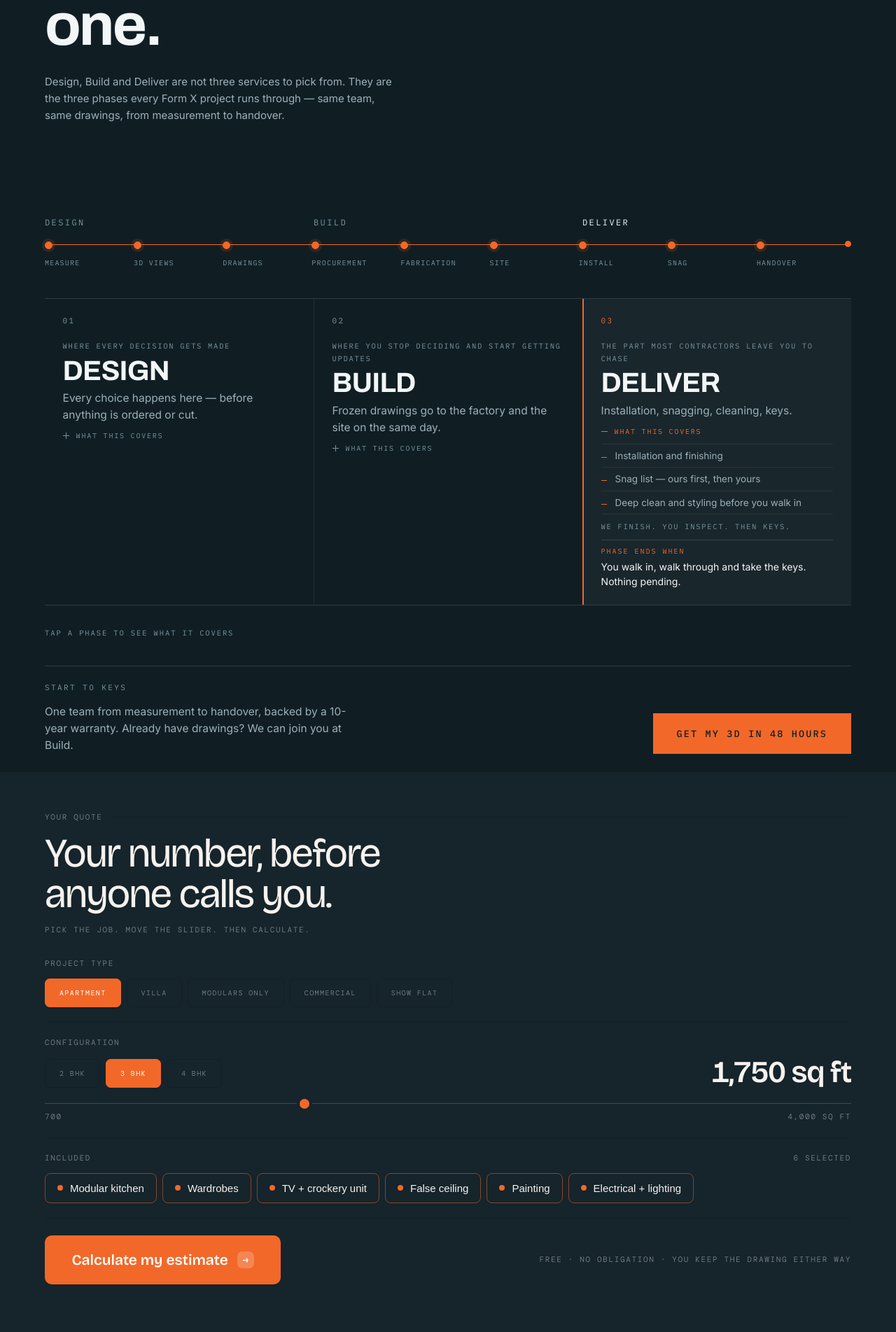
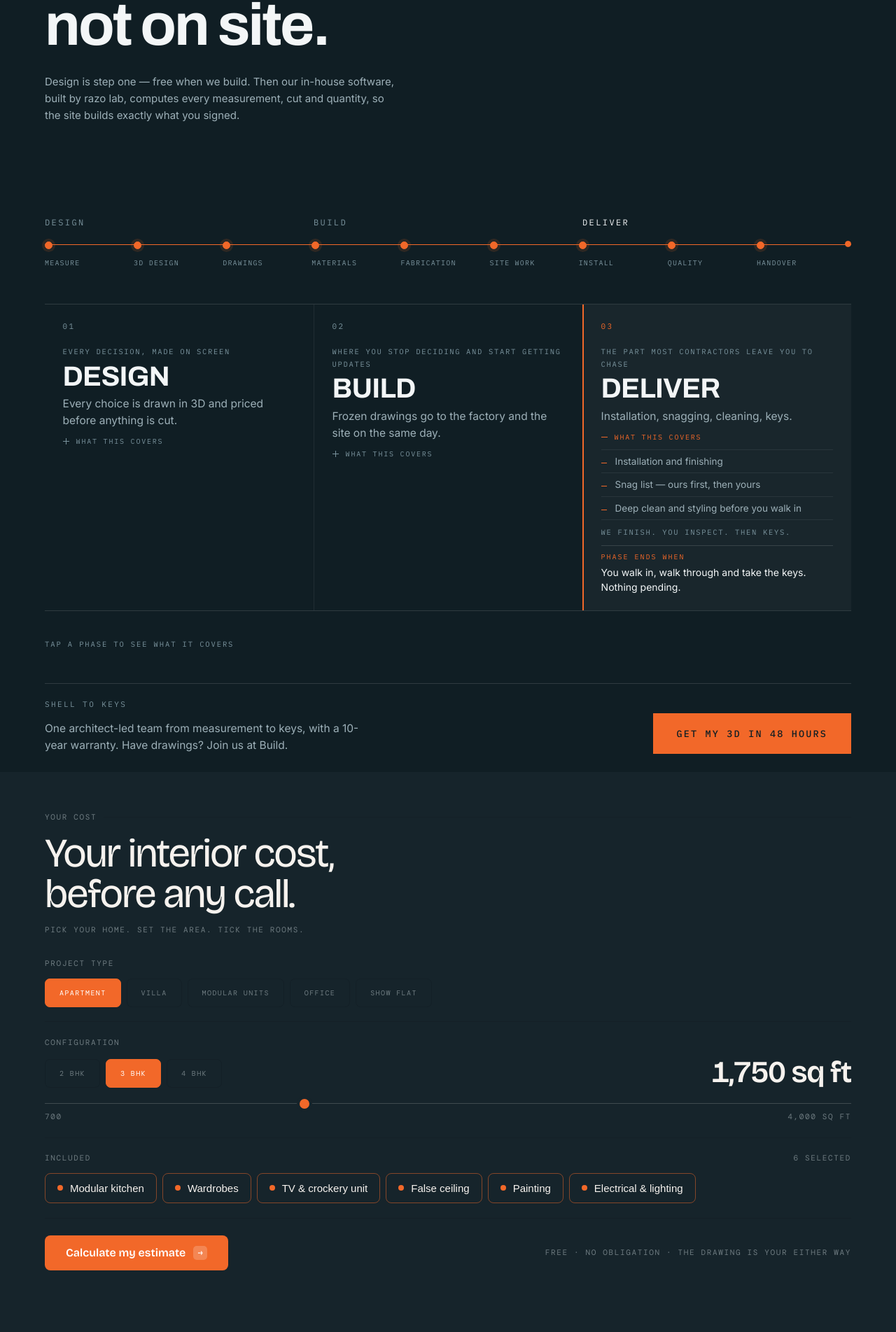
Before and after one commit to Zunasoft/formxinteriors, a Next.js app: page / in a window 1280 px wide. Shown: the part 2257-4160 px from the top of the page at 70% size. Built offline with nearby package versions, Linux system fonts and the light colour scheme.

Commit message:
content_changes_2

```diff
--- a/components/Estimator.css
+++ b/components/Estimator.css
@@ -164,27 +164,27 @@
 .est-calc {
   display: inline-flex;
   align-items: center;
-  gap: 13px;
+  gap: 11px;
   background: var(--orange);
   color: #fff;
   border: none;
-  border-radius: 10px;
+  border-radius: 8px;
   font-family: var(--display);
   font-weight: 600;
-  font-size: clamp(16px, 1.7vw, 21px);
-  padding: clamp(16px, 1.9vw, 22px) clamp(26px, 3vw, 40px);
+  font-size: 16px;
+  padding: 15px 30px;
   cursor: pointer;
   transition: background .22s;
 }
 .est-calc:hover { background: var(--ember); }
 .est-calc span {
-  width: 24px;
-  height: 24px;
-  border-radius: 7px;
+  width: 20px;
+  height: 20px;
+  border-radius: 5px;
   background: rgba(255,255,255,.2);
   display: grid;
   place-items: center;
-  font-size: 13px;
+  font-size: 11px;
 }
 
 /* ---- persistent result strip ---- */
--- a/components/Estimator.js
+++ b/components/Estimator.js
@@ -5,12 +5,12 @@ import "./Estimator.css";
 export default function Estimator() {
   useEffect(() => {
     const ITEMS = [
-      { k: "kitchen",  n: "Modular kitchen",       t: 250, p: 350, on: true },
-      { k: "wardrobe", n: "Wardrobes",              t: 300, p: 420, on: true },
-      { k: "tv",       n: "TV + crockery unit",     t: 160, p: 220, on: true },
-      { k: "ceiling",  n: "False ceiling",          t: 130, p: 170, on: true },
-      { k: "paint",    n: "Painting",               t: 100, p: 120, on: true },
-      { k: "elec",     n: "Electrical + lighting",  t: 160, p: 220, on: true },
+      { k: "kitchen", n: "Modular kitchen", t: 250, p: 350, on: true },
+      { k: "wardrobe", n: "Wardrobes", t: 300, p: 420, on: true },
+      { k: "tv", n: "TV & crockery unit", t: 160, p: 220, on: true },
+      { k: "ceiling", n: "False ceiling", t: 130, p: 170, on: true },
+      { k: "paint", n: "Painting", t: 100, p: 120, on: true },
+      { k: "elec", n: "Electrical & lighting", t: 160, p: 220, on: true },
     ];
     const TYPE = { apartment: 1, villa: 1.08, modular: 1, commercial: 1.15, showflat: 0.92 };
     const SPREAD = 0.06;
@@ -142,7 +142,7 @@ export default function Estimator() {
 
     /* dialog */
     function recap() {
-      const label = { apartment: "Apartment", villa: "Villa", modular: "Modulars only", commercial: "Commercial", showflat: "Show flat" }[type];
+      const label = { apartment: "Apartment", villa: "Villa", modular: "Modular units", commercial: "Office", showflat: "Show flat" }[type];
       const bits = [label];
       if (type !== "modular" && type !== "commercial") bits.push(cfg + " BHK");
       bits.push(area.toLocaleString("en-IN") + " sq ft");
@@ -240,9 +240,9 @@ export default function Estimator() {
 
   return (
     <section className="est-section" id="estimate" aria-labelledby="est-heading">
-      <div className="est-eyebrow"><span className="mono">Your quote</span></div>
-      <h2 id="est-heading" data-split>Your number, before anyone calls you.</h2>
-      <div className="mono est-sub">Pick the job. Move the slider. Then calculate.</div>
+      <div className="est-eyebrow"><span className="mono">Your cost</span></div>
+      <h2 id="est-heading" data-split>Your interior cost, before any call.</h2>
+      <div className="mono est-sub">Pick your home. Set the area. Tick the rooms.</div>
 
       <div className="est-reqs">
 
@@ -252,8 +252,8 @@ export default function Estimator() {
           <div className="est-opts" id="est-ptype">
             <button suppressHydrationWarning className="est-opt" aria-pressed="true" data-v="apartment">Apartment</button>
             <button suppressHydrationWarning className="est-opt" data-v="villa">Villa</button>
-            <button suppressHydrationWarning className="est-opt" data-v="modular">Modulars only</button>
-            <button suppressHydrationWarning className="est-opt" data-v="commercial">Commercial</button>
+            <button suppressHydrationWarning className="est-opt" data-v="modular">Modular units</button>
+            <button suppressHydrationWarning className="est-opt" data-v="commercial">Office</button>
             <button suppressHydrationWarning className="est-opt" data-v="showflat">Show flat</button>
           </div>
         </div>
@@ -286,7 +286,7 @@ export default function Estimator() {
         {/* CTA bar */}
         <div className="est-gobar">
           <button suppressHydrationWarning className="est-calc" id="est-calcBtn">Calculate my estimate <span>→</span></button>
-          <span className="mono">Free · no obligation · you keep the drawing either way</span>
+          <span className="mono">Free · no obligation · the drawing is your either way</span>
         </div>
 
         {/* persistent result strip */}
--- a/components/HowWeWork.js
+++ b/components/HowWeWork.js
@@ -10,18 +10,18 @@ export default function HowWeWork() {
     if (!root) return;
 
     const section = root.querySelector('.part-2') || root;
-    const rail    = root.querySelector('#fx-rail');
-    const endDot  = root.querySelector('#fx-end');
-    const hint    = root.querySelector('#fx-hint');
-    const phases  = [...rail.querySelectorAll('.fx-phase')];
-    const marks   = [...rail.querySelectorAll('.fx-mark-set')];
+    const rail = root.querySelector('#fx-rail');
+    const endDot = root.querySelector('#fx-end');
+    const hint = root.querySelector('#fx-hint');
+    const phases = [...rail.querySelectorAll('.fx-phase')];
+    const marks = [...rail.querySelectorAll('.fx-mark-set')];
     // Scope .fx-card to THIS component only to avoid clashing with Advantage cards
-    const cards   = [...root.querySelectorAll('.fx-card')];
-    const hits    = [...root.querySelectorAll('.fx-hit')];
+    const cards = [...root.querySelectorAll('.fx-card')];
+    const hits = [...root.querySelectorAll('.fx-hit')];
 
     const canHover = window.matchMedia('(hover: hover)').matches;
-    const reduce   = window.matchMedia('(prefers-reduced-motion: reduce)').matches;
-    const wide     = window.matchMedia('(min-width: 1001px)');
+    const reduce = window.matchMedia('(prefers-reduced-motion: reduce)').matches;
+    const wide = window.matchMedia('(min-width: 1001px)');
 
     let active = -1, locked = null, ticking = false;
 
@@ -37,10 +37,10 @@ export default function HowWeWork() {
         const phase = parseInt(li.getAttribute('data-phase'), 10);
         li.setAttribute('data-on', phase <= i ? '1' : '0');
       });
-      cards.forEach((c, n)  => c.setAttribute('data-on', n === i ? '1' : '0'));
-      hits.forEach((h, n)   => h.setAttribute('aria-expanded', n === i ? 'true' : 'false'));
+      cards.forEach((c, n) => c.setAttribute('data-on', n === i ? '1' : '0'));
+      hits.forEach((h, n) => h.setAttribute('aria-expanded', n === i ? 'true' : 'false'));
       if (endDot) endDot.setAttribute('data-on', i === 2 ? '1' : '0');
-      if (rail)   rail.style.setProperty('--fx-i', i < 0 ? 0 : i);
+      if (rail) rail.style.setProperty('--fx-i', i < 0 ? 0 : i);
     }
 
     function fromScroll() {
@@ -79,7 +79,7 @@ export default function HowWeWork() {
       });
     }
     phases.forEach((p, i) => bind(p, i));
-    hits.forEach((h, i)   => bind(h, i));
+    hits.forEach((h, i) => bind(h, i));
 
     if (canHover) {
       section.addEventListener('mouseleave', () => { locked = null; fromScroll(); });
@@ -109,12 +109,12 @@ export default function HowWeWork() {
           <div className="fx-intro-content">
             <h2 className="fx-headline">
               <span>Three phases.</span>
-              <span>You make the decisions in the first one.</span>
+              <span>Mistakes caught<br />on screen,<br />not on site.</span>
             </h2>
 
             <p className="fx-sub">
-              Design, Build and Deliver are not three services to pick from. They are the three phases
-              every Form X project runs through &mdash; same team, same drawings, from measurement to handover.
+              Design is step one &mdash; free when we build. Then our in-house software, built by razo lab,
+              computes every measurement, cut and quantity, so the site builds exactly what you signed.
             </p>
           </div>
         </div>
@@ -136,13 +136,13 @@ export default function HowWeWork() {
             <div className="fx-marks">
               <ul className="fx-mark-set fx-mark-all">
                 <li data-phase="0">MEASURE</li>
-                <li data-phase="0">3D VIEWS</li>
+                <li data-phase="0">3D DESIGN</li>
                 <li data-phase="0">DRAWINGS</li>
-                <li data-phase="1">PROCUREMENT</li>
+                <li data-phase="1">MATERIALS</li>
                 <li data-phase="1">FABRICATION</li>
-                <li data-phase="1">SITE</li>
+                <li data-phase="1">SITE WORK</li>
                 <li data-phase="2">INSTALL</li>
-                <li data-phase="2">SNAG</li>
+                <li data-phase="2">QUALITY</li>
                 <li data-phase="2">HANDOVER</li>
               </ul>
             </div>
@@ -153,20 +153,20 @@ export default function HowWeWork() {
             <article className="fx-card" data-i="0">
               <button suppressHydrationWarning className="fx-hit" type="button" aria-expanded="false" aria-controls="fx-more-1" aria-label="Design phase, show what it covers"></button>
               <span className="fx-idx">01</span>
-              <span className="fx-kicker">WHERE EVERY DECISION GETS MADE</span>
+              <span className="fx-kicker">EVERY DECISION, MADE ON SCREEN</span>
               <h3 className="fx-title">DESIGN</h3>
-              <p className="fx-lead">Every choice happens here &mdash; before anything is ordered or cut.</p>
+              <p className="fx-lead">Every choice is drawn in 3D and priced before anything is cut.</p>
               <span className="fx-cue"><i></i>WHAT THIS COVERS</span>
               <div className="fx-more" id="fx-more-1"><div>
                 <ul className="fx-list">
-                  <li>Site measurement and structure check</li>
-                  <li>Layouts, elevations and 3D views of every room</li>
-                  <li>Material and finish selection</li>
+                  <li>Site measurement by an architect</li>
+                  <li>3D views, layouts and elevations of each room</li>
+                  <li>Materials priced as you pick</li>
                 </ul>
-                <span className="fx-split">YOU CHOOSE. WE DRAW AND REVISE.</span>
+                <span className="fx-split">DESIGN IS FREE WHEN WE BUILD.</span>
                 <div className="fx-gate">
                   <span className="fx-gate-label">PHASE ENDS WHEN</span>
-                  <p className="fx-gate-text">You sign off the drawings. Scope is locked from here.</p>
+                  <p className="fx-gate-text">You sign the drawings. Scope and price lock here.</p>
                 </div>
               </div></div>
             </article>
@@ -214,14 +214,14 @@ export default function HowWeWork() {
             </article>
           </div>
 
-          <p className="fx-hint" id="fx-hint">HOVER A PHASE TO SEE WHAT IT COVERS</p>
+          <p className="fx-hint" id="fx-hint">TAP OR HOVER A PHASE TO SEE MORE</p>
 
           <div className="fx-foot">
             <div>
-              <span className="fx-foot-label">START TO KEYS</span>
+              <span className="fx-foot-label">SHELL TO KEYS</span>
               <p className="fx-foot-line">
-                One team from measurement to handover, backed by a 10-year warranty.
-                Already have drawings? We can join you at Build.
+                One architect-led team from measurement to keys, with a 10-year warranty.
+                Have drawings? Join us at Build.
               </p>
             </div>
             <div className="fx-actions">
```
Lines whose indentation alone changed are shown as unchanged.
